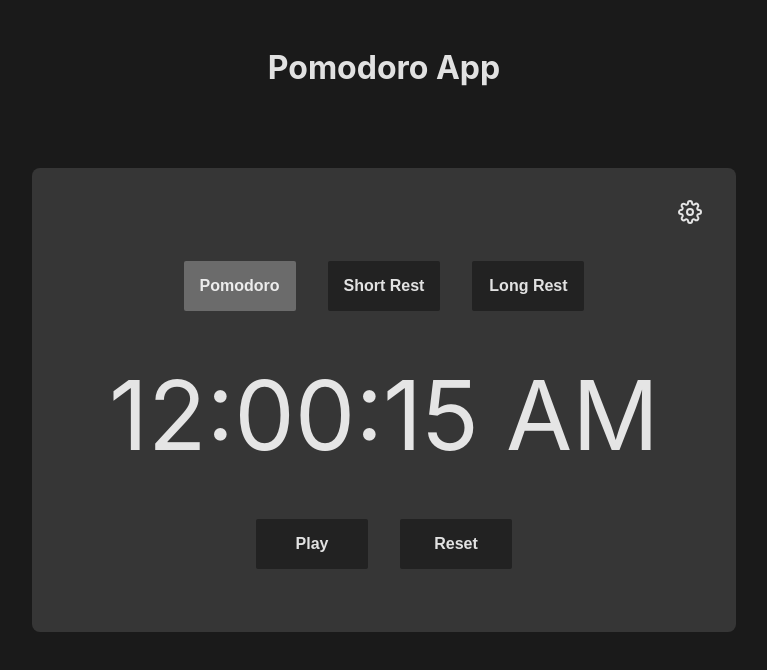
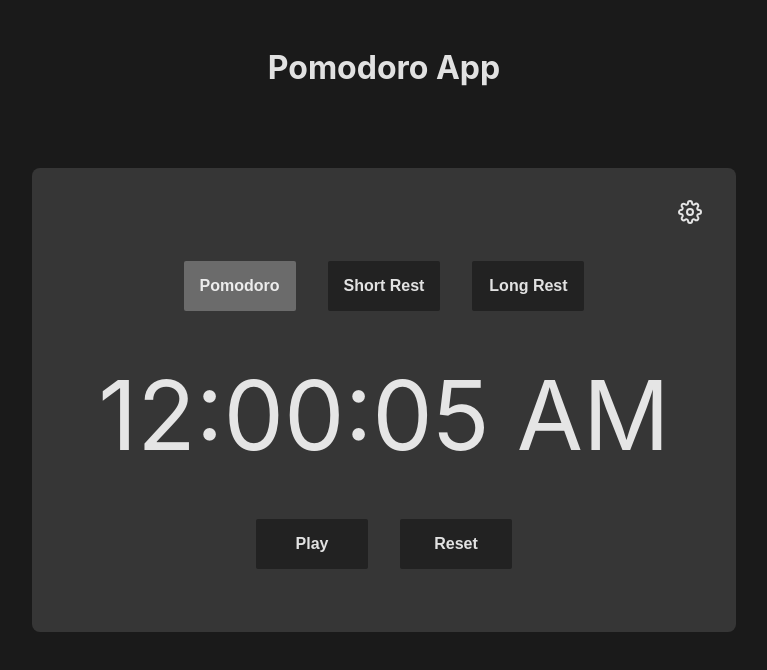
Before and after one commit to EnrickyHip/pomodoro-tauri, a React (Vite) app: page / in a window 1280 px wide. Shown: the top 670 px of the page, without its empty margins (256-1023 px from the left). Built offline with nearby package versions, Linux system fonts and the light colour scheme.

Commit message:
create pomodoro logic

```diff
--- a/src/Components/Pomodoro/index.tsx
+++ b/src/Components/Pomodoro/index.tsx
@@ -1,3 +1,4 @@
+import { useEffect } from 'react';
 import { useInterval } from '../../Hooks/useInterval';
 import { usePomodoro } from '../../store/Pomodoro';
 import { Button } from '../Button';
@@ -5,10 +6,30 @@ import { Timer } from '../Timer';
 
 export function Pomodoro() {
   const { state, actions } = usePomodoro();
-  const { currentTime, isPlaying, mode } = state;
-  const { reset, decrement, toggle, setMode } = actions;
+  const { currentTime, isPlaying, mode, currentCycle, settings } = state;
+  const { reset, decrement, toggle, setMode, completeCycle } = actions;
 
   const interval = isPlaying ? 1000 : null;
+
+  useEffect(() => {
+    if (currentTime > 0) return;
+
+    if (mode === 'MODE_POMODORO') {
+      if (currentCycle === settings.cycles) setMode('MODE_LONG_REST');
+      else setMode('MODE_SHORT_REST');
+    }
+
+    if (mode === 'MODE_SHORT_REST') {
+      setMode('MODE_POMODORO');
+      completeCycle();
+    }
+
+    if (mode === 'MODE_LONG_REST') {
+      reset();
+    }
+
+    toggle();
+  }, [currentTime]);
 
   useInterval(() => {
     decrement();
--- a/src/store/Pomodoro/actionTypes.ts
+++ b/src/store/Pomodoro/actionTypes.ts
@@ -6,3 +6,4 @@ export const MODE_SHORT_REST = prefix + '/MODE_SHORT_REST';
 export const MODE_LONG_REST = prefix + '/MODE_LONG_REST';
 export const DECREMENT = prefix + '/DECREMENT';
 export const RESET = prefix + '/RESET';
+export const COMPLETE_CYCLE = prefix + '/COMPLETE_CYCLE';
--- a/src/store/Pomodoro/buildActions.ts
+++ b/src/store/Pomodoro/buildActions.ts
@@ -4,6 +4,7 @@ import { Mode } from './initialState';
 
 export const buildActions = (dispatch: Dispatch) => {
   return {
+    completeCycle: () => dispatch({ type: actionTypes.COMPLETE_CYCLE }),
     toggle: () => dispatch({ type: actionTypes.TOGGLE }),
     decrement: () => dispatch({ type: actionTypes.DECREMENT }),
     reset: () => reset(dispatch),
--- a/src/store/Pomodoro/initialState.ts
+++ b/src/store/Pomodoro/initialState.ts
@@ -15,9 +15,9 @@ export interface PomodoroState {
   mode: Mode;
 }
 
-const defaultMainTime = 15;
-const shortRestTime = 5;
-const longRestTime = 10;
+const defaultMainTime = 5;
+const shortRestTime = 2;
+const longRestTime = 3;
 
 export const initialState: PomodoroState = {
   currentTime: defaultMainTime,
--- a/src/store/Pomodoro/reducer.ts
+++ b/src/store/Pomodoro/reducer.ts
@@ -12,6 +12,10 @@ export const reducer = (state: PomodoroState = { ...initialState }, action: AnyA
 
     case actionTypes.RESET:
       return { ...state, currentCycle: 1 };
+
+    case actionTypes.COMPLETE_CYCLE: {
+      return { ...state, currentCycle: state.currentCycle + 1 };
+    }
 
     case actionTypes.MODE_POMODORO:
       return {
```
